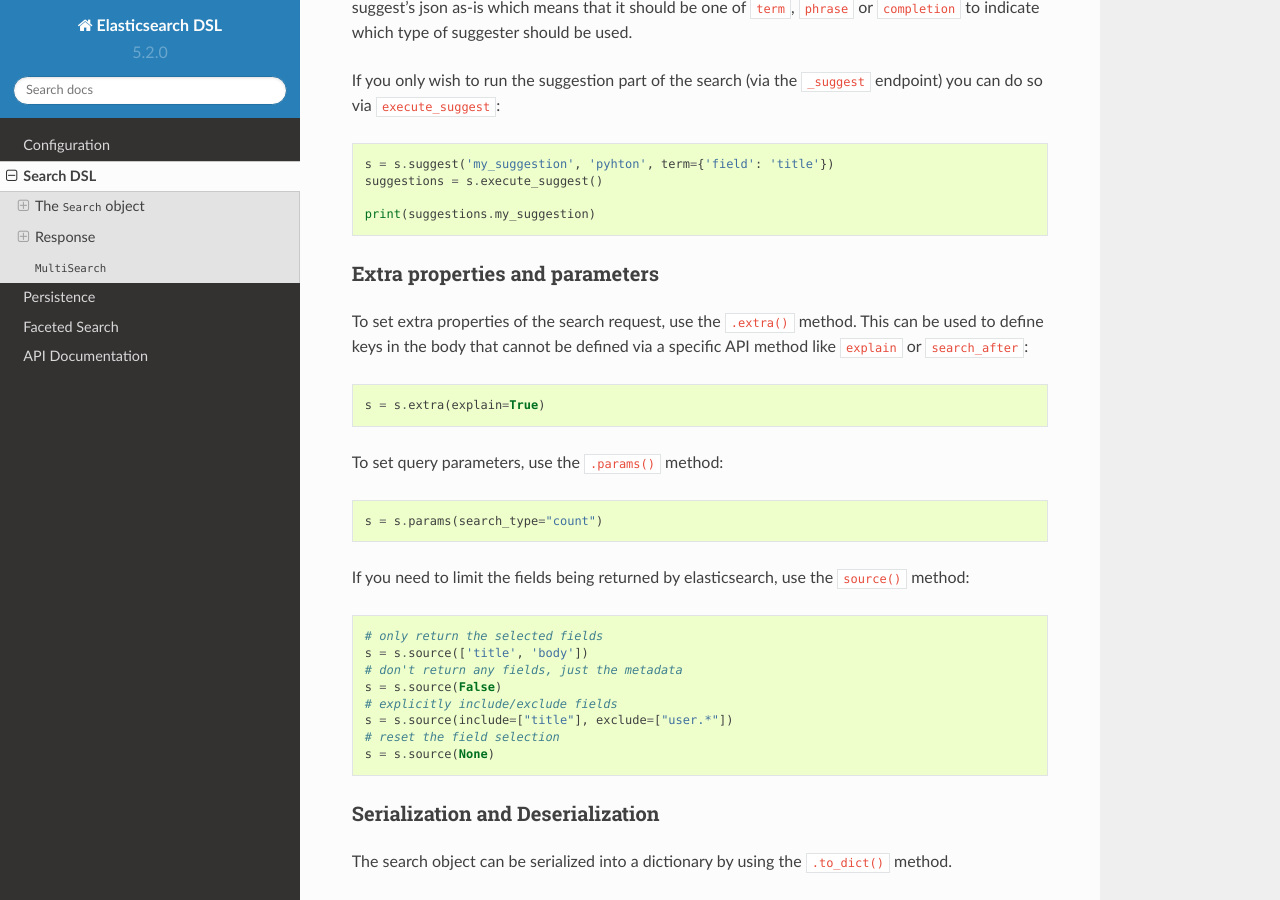
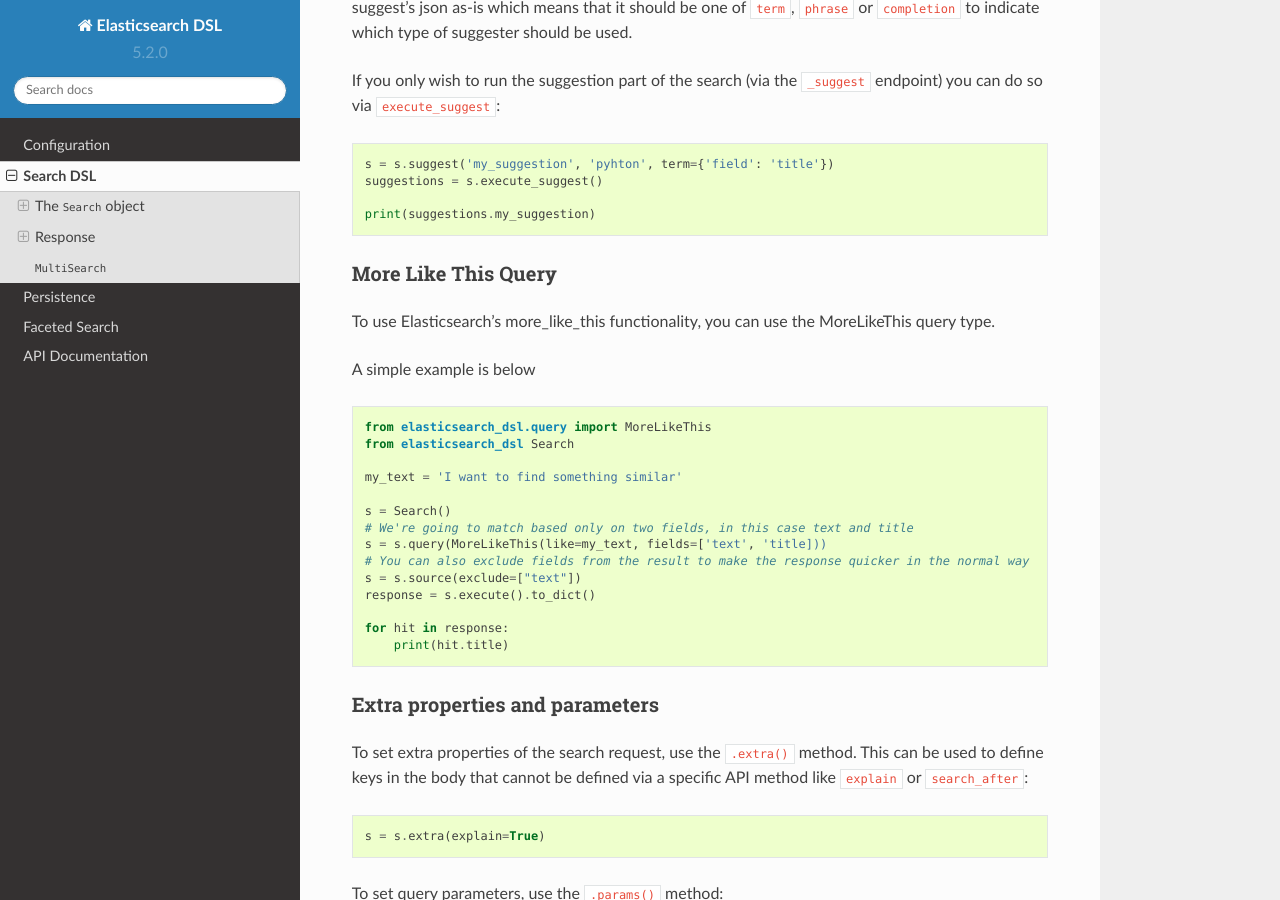
Before and after one commit to elastic/elasticsearch-dsl-py, a Sphinx documentation site: the page built from docs/search_dsl.rst, in a window 1280 px wide and 900 px high, scrolled down 7273 px. Built offline with Sphinx 7.4.7 and the Read the Docs theme 2.0.0, drawn with Linux system fonts in a browser that asks for light colours.

Commit message:
docs: documentation on MoreLikeThis functionality

```diff
--- a/docs/search_dsl.rst
+++ b/docs/search_dsl.rst
@@ -195,7 +195,6 @@
 
 Filters
 ~~~~~~~
-
 
 If you want to add a query in a `filter context
 <https://www.elastic.co/guide/en/elasticsearch/reference/2.0/query-filter-context.html>`_
@@ -414,6 +413,32 @@
 
     print(suggestions.my_suggestion)
 
+
+More Like This Query
+~~~~~~~~~~~~~~~~~~~~
+
+To use Elasticsearch's more_like_this functionality, you can use the MoreLikeThis query type.
+
+A simple example is below
+
+.. code:: python
+
+    from elasticsearch_dsl.query import MoreLikeThis
+    from elasticsearch_dsl Search
+
+    my_text = 'I want to find something similar'
+
+    s = Search()
+    # We're going to match based only on two fields, in this case text and title
+    s = s.query(MoreLikeThis(like=my_text, fields=['text', 'title]))
+    # You can also exclude fields from the result to make the response quicker in the normal way
+    s = s.source(exclude=["text"])
+    response = s.execute().to_dict()
+
+    for hit in response:
+        print(hit.title)
+
+
 Extra properties and parameters
 ~~~~~~~~~~~~~~~~~~~~~~~~~~~~~~~
 
```
